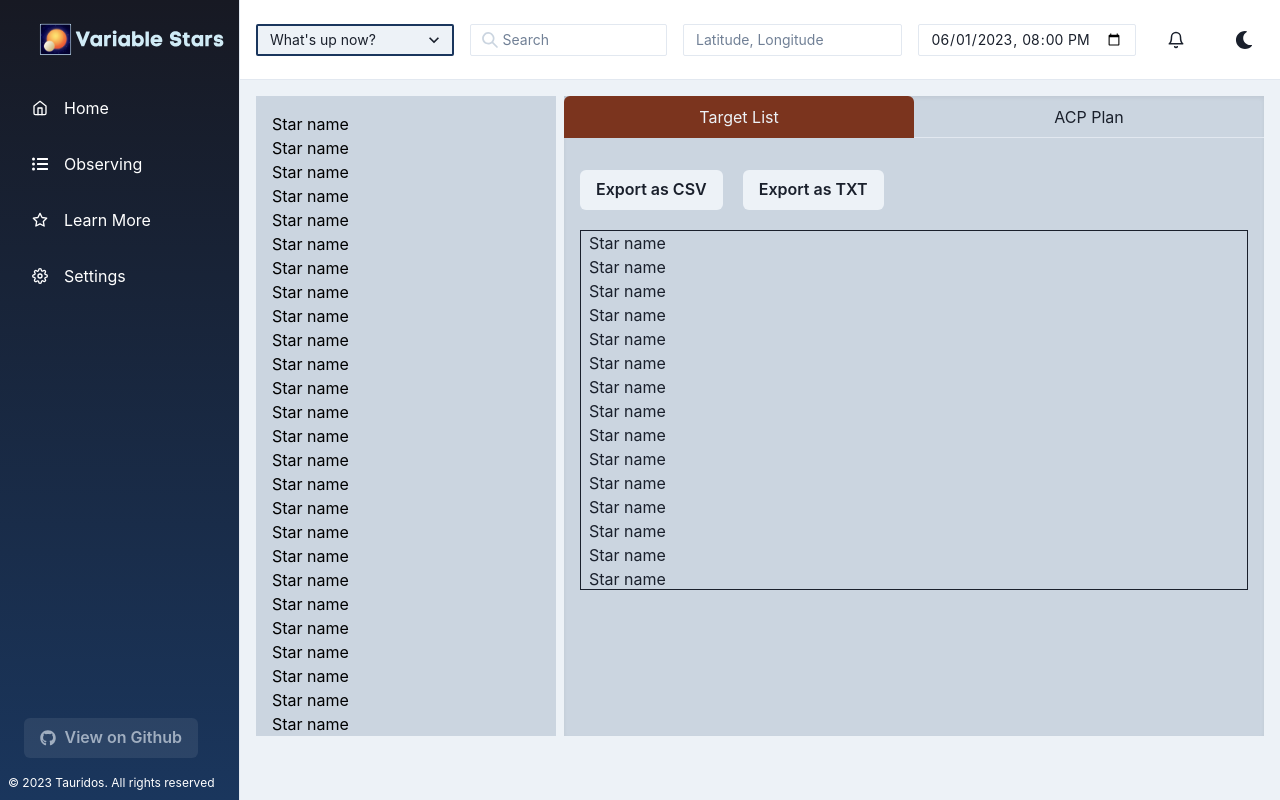
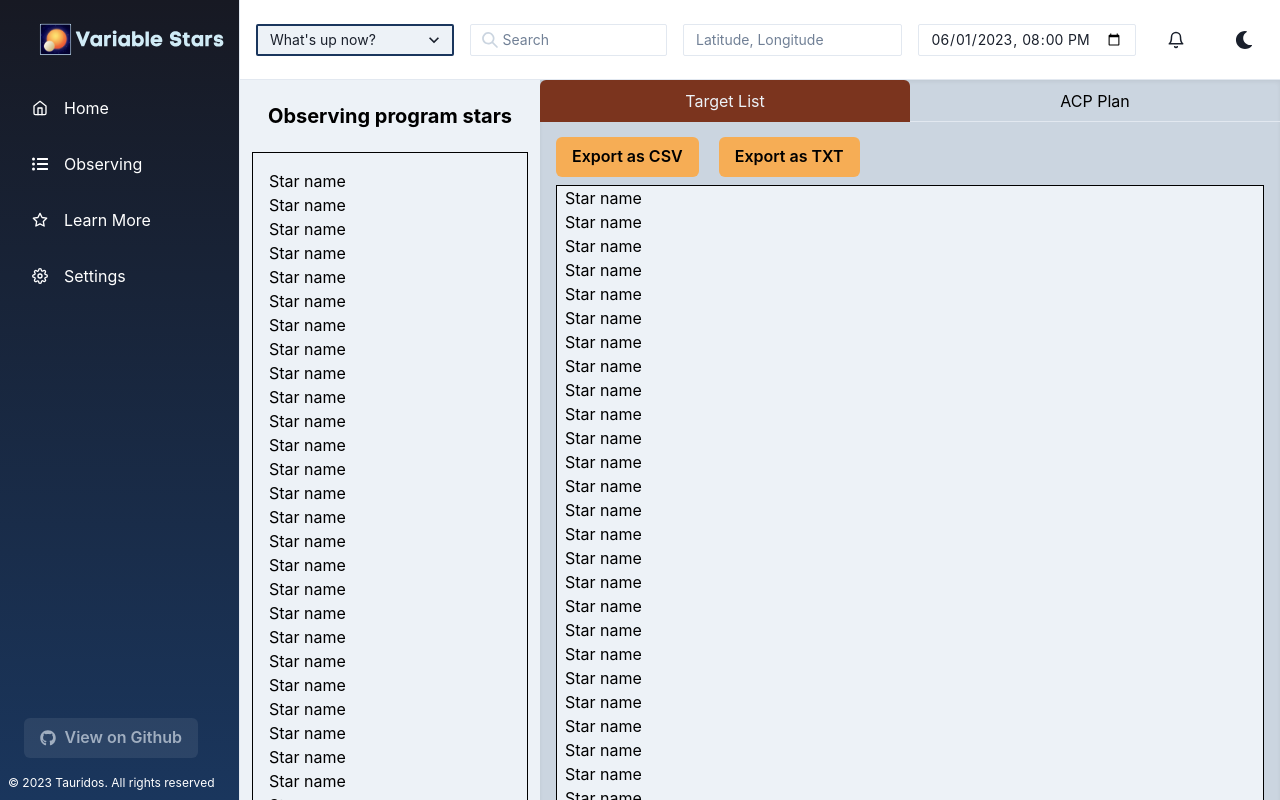
Before and after one commit to mdadighat/variable_stars, a React (Create React App) app: page /observing in a window 1280 px wide. Shown: the top 800 px of the page. Built offline with nearby package versions, Linux system fonts and the light colour scheme.

Commit message:
Layout changes for star info and observing plan page; update port for API to avoid CORS issue (likely a OSx issue)

```diff
--- a/src/components/API.tsx
+++ b/src/components/API.tsx
@@ -7,8 +7,8 @@ method: string
 
 //config for get request note that the method as changed to get this is very important
 const getConfig : Params = {
-    baseUrl: "http://localhost:5000/stars",
-    method: 'get',
+    baseUrl: "http://localhost:8000/stars",
+    method: 'GET',
 }
 
 export const getAPI = async (url: string, data: any): Promise<any> =>{
@@ -16,7 +16,7 @@ export const getAPI = async (url: string, data: any): Promise<any> =>{
         ...getConfig,
         url: `${getConfig.baseUrl}`,
         headers: {
-            'Access-Control-Allow-Origin': 'http://localhost:5000/stars',
+            'Content-Type': 'application/json',
         },
     }).then ( (response) => {
         console.log(response)
--- a/src/components/ObservationListTool.tsx
+++ b/src/components/ObservationListTool.tsx
@@ -1,4 +1,4 @@
-import { Box, Button, HStack, List, ListItem, Tab, TabList, TabPanel, TabPanels, Tabs, Text } from "@chakra-ui/react";
+import { Box, Button, Center, Container, Flex, HStack, Heading, List, ListItem, Tab, TabList, TabPanel, TabPanels, Tabs, Text, VStack } from "@chakra-ui/react";
 import { useColorModeValue } from "@chakra-ui/color-mode";
 import { useEffect } from "react";
 
@@ -19,11 +19,12 @@ export default function ObservationListTool() {
       }, []);
 
     return(
-        <div >
-
-            <HStack>
-                <Box bg={useColorModeValue('gray.300', 'gray.700')} w="30%" color={useColorModeValue('black', 'gray.100')} id="starlist" maxHeight={"80vh"}>
-                    <List overflowY={"scroll"} p={4} maxHeight={"80vh"}>
+            <Box>
+                <Flex color='white'>
+                    <Box w='300px' color={useColorModeValue('black', 'gray.100')}>
+                        <VStack w={"full"} p={3}>
+                            <Heading as='h2' size='md'marginTop={"3"} textAlign={"center"} marginBottom={"4"}>Observing program stars</Heading>
+                            <List border={"1px"} overflowY={"auto"} width={"100%"} p={4}  >
                                 <ListItem>Star name</ListItem>
                                 <ListItem>Star name</ListItem>
                                 <ListItem>Star name</ListItem>
@@ -57,18 +58,21 @@ export default function ObservationListTool() {
                                 <ListItem>Star name</ListItem>
                                 <ListItem>Star name</ListItem>
                             </List>
+                        </VStack>
                     </Box>
-                <Tabs isFitted variant='enclosed'  bg={useColorModeValue('gray.300', 'gray.700')}  boxShadow='inner' w="70%" height={"80vh"}>
-                    <TabList mb='1em'>
+                    <Box flex='1'>
+                        <Tabs isFitted variant='enclosed' bg={useColorModeValue('gray.300', 'gray.700')}
+                            color={useColorModeValue('black', 'gray.100')} boxShadow='inner' w={"full"}>
+                            <TabList >
                                 <Tab _selected={{ color: 'gray.100', bg: 'orange.800' }}>Target List</Tab>
                                 <Tab _selected={{ color: 'gray.100', bg: 'orange.800' }}>ACP Plan</Tab>
                             </TabList>
                             <TabPanels>
-                        <TabPanel maxHeight={"80vh"}>
-                        <Button marginBottom={5} marginRight={5}>Export as CSV</Button>
-                        <Button marginBottom={5}>Export as TXT</Button>
+                                <TabPanel >
+                                    <Button marginBottom={2} marginRight={5} bg={"orange.300"} color={"black"} position="sticky" zIndex={1}>Export as CSV</Button>
+                                    <Button marginBottom={2} bg={"orange.300"} color={"black"}>Export as TXT</Button>
                                         {/*Table instead of list?*/}
-                        <List overflowY={"scroll"} px={2} border={"1px"} maxHeight={"45vh"}>
+                                    <List overflowY={"scroll"} bg={useColorModeValue('gray.100', 'gray.800')} px={2} border={"1px"}>
                                         <ListItem>Star name</ListItem>
                                         <ListItem>Star name</ListItem>
                                         <ListItem>Star name</ListItem>
@@ -103,9 +107,9 @@ export default function ObservationListTool() {
                                         <ListItem>Star name</ListItem>
                                     </List>
                                 </TabPanel>
-                        <TabPanel maxHeight={"65vh"}>
-                        <Button marginBottom={5} marginRight={5}>Export</Button>
-                        <Text overflowY={"scroll"} maxHeight={"45vh"} border={"1px"}>
+                                <TabPanel >
+                                    <Button marginBottom={2} marginRight={5} bg={"orange.300"} color={"black"}>Export</Button>
+                                            <Text   w={"full"} bg={useColorModeValue('gray.100', 'gray.800')}   border={"1px"}>
                                             <p>#WAITUNTIL 1, 01-05-2020 01:56<br/>
                                             #SHUTDOWNAT 01-05-2020 12:55<br/>
                                             #CHILL -20.0<br/>
@@ -136,11 +140,13 @@ export default function ObservationListTool() {
                                             #POSANG 185.0<br/>
                                             RZ Psc	01h09m42s	+27d57m01s</p><br/>
                                             </Text>
+
                                  </TabPanel>
                             </TabPanels>
                         </Tabs>
+                    </Box>
+                </Flex>
+            </Box>
 
-            </HStack>
-        </div>
     )
 }
--- a/src/components/SidebarLayout.tsx
+++ b/src/components/SidebarLayout.tsx
@@ -94,9 +94,9 @@ export default function SidebarLayout({
       </Drawer>
       {/* mobilenav */}
       <MobileNav onOpen={onOpen} />
-      <Box ml={{ base: 0, md: 60 }} p="4" style={{ top:0, left:0,bottom:0}} >
+      <Box ml={{ base: 0, md: 60 }} paddingTop="20" style={{ top:0, left:0,bottom:0}} >
        {/* main content*/}
-       <Store>
+        <Store>
           <Routes>
             <Route path="/" element={<StarDataTable />}/>
             <Route path="/observing" element={<ObservationListTool />}/>
@@ -231,7 +231,7 @@ const MobileNav = ({ onOpen, ...rest }: MobileProps) => {
   const handleChange = (event: { target: { value: SetStateAction<string>; }; }) => setValue(event.target.value)
 
   return (
-    <><div style={{position:"sticky", top:0, left:0,right:0}} ><Flex
+    <><div style={{position:"fixed", top:0, left:0,right:0}} ><Flex
       ml={{ base: 0, md: 60 }}
       px={{ base: 4, md: 4 }}
       height="20"
@@ -240,6 +240,7 @@ const MobileNav = ({ onOpen, ...rest }: MobileProps) => {
       borderBottomWidth="1px"
       borderBottomColor={useColorModeValue('gray.200', 'gray.700')}
       justifyContent={{ base: 'space-between', md: 'flex-end' }}
+      zIndex={40}
       {...rest}>
       <IconButton
         display={{ base: 'flex', md: 'none' }}
--- a/src/components/StarInfo.tsx
+++ b/src/components/StarInfo.tsx
@@ -10,10 +10,12 @@ export function StarInfo({ isOpen, onClose, children }) {
   return (
     <Fragment>
         <div style={{
-            position: "absolute",
+            position: "fixed",
             top: "0",
             left: "45%",
-            transform: "translateY(10%)"
+            transform: "translateY(5%)",
+            maxHeight: "100vh",
+            overflowY: "auto",
         }}>
         <Center py={6}>
             <Box
```
Also changed, not shown: 2 other files (tests, documents, lock files or other folders). Lines whose indentation alone changed are shown as unchanged.
